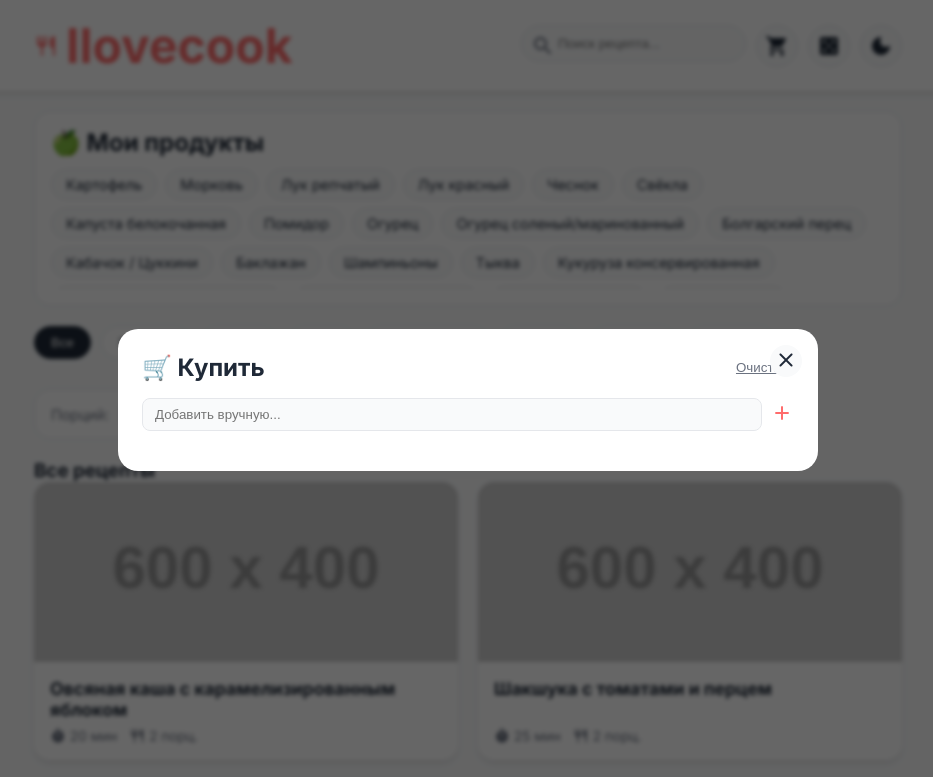
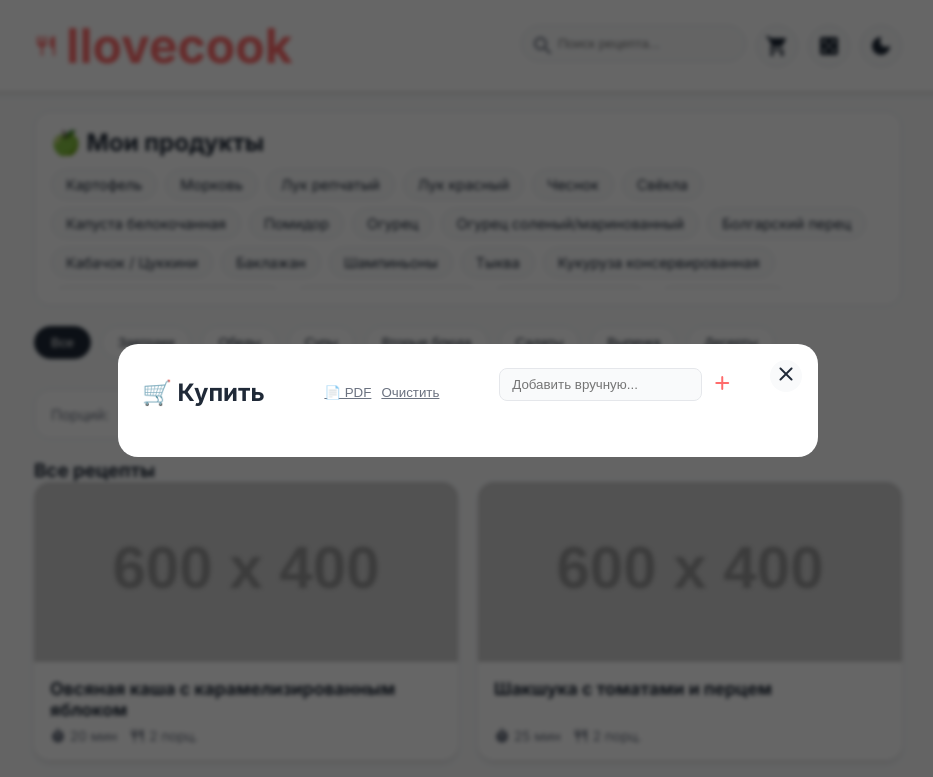
Before and after one commit to ilovedukkk/Ilovecook, a plain HTML site: page index.html in a window 1280 px wide. Both pictures are taken after a click on the button "shopping_cart". Shown: the top 777 px of the page, without its empty margins (172-1105 px from the left). Drawn offline with Linux system fonts and the light colour scheme; placeholder pictures from the web are drawn by us.

Commit message:
Update index.html

```diff
--- a/index.html
+++ b/index.html
@@ -102,6 +102,10 @@
         <button id="stop-timer" class="icon-btn-small"><span class="material-icons-round">stop</span></button>
     </div>
 
+<script src="https://cdnjs.cloudflare.com/ajax/libs/html2pdf.js/0.10.1/html2pdf.bundle.min.js"></script>
+
+<script src="scripts/app.js"></script> </body>
+
     <script src="scripts/app.js"></script>
 
     <div id="shopping-modal" class="modal hidden">
@@ -109,6 +113,8 @@
         <button class="close-modal"><span class="material-icons-round">close</span></button>
         <div class="shop-header">
             <h2>🛒 Купить</h2>
+            <div style="display: flex; gap: 10px;">
+        <button id="download-shop" class="btn-text" title="Скачать PDF">📄 PDF</button>
             <button id="clear-shop" class="btn-text">Очистить</button>
         </div>
 
```
